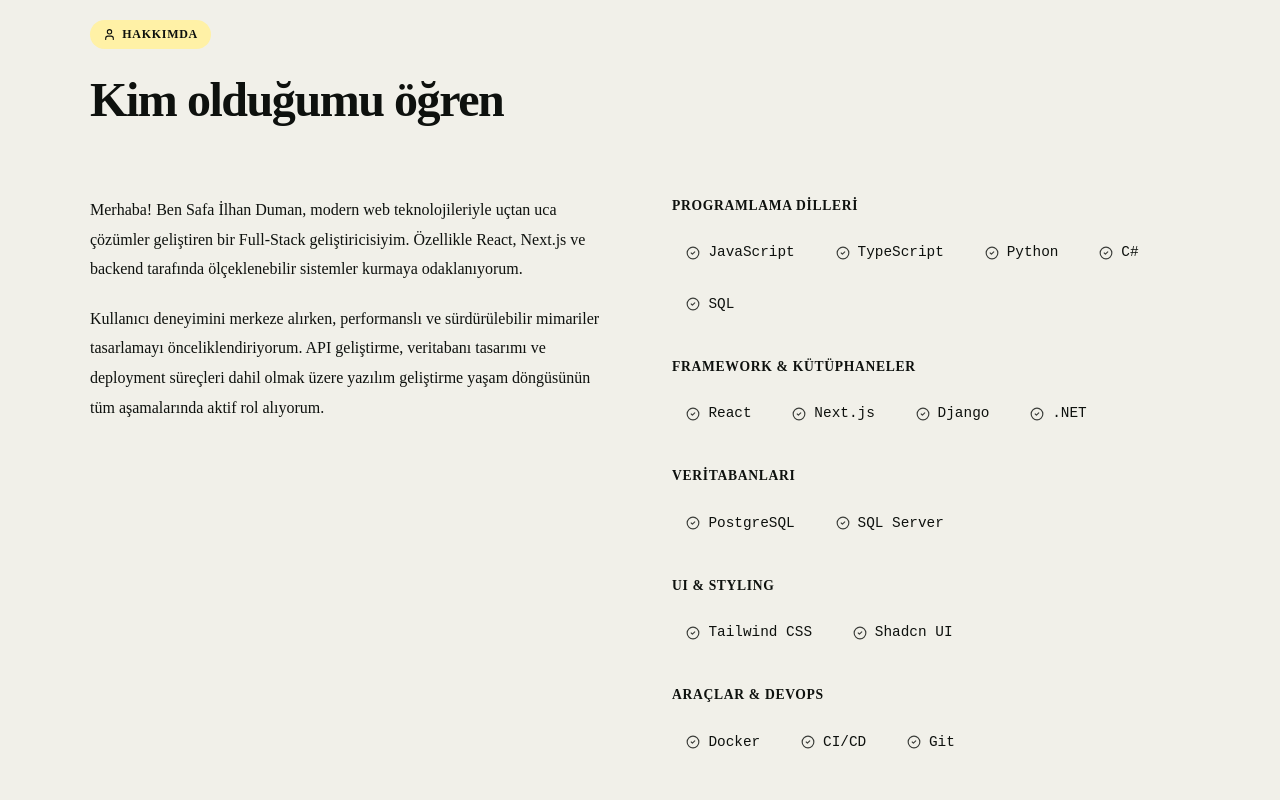
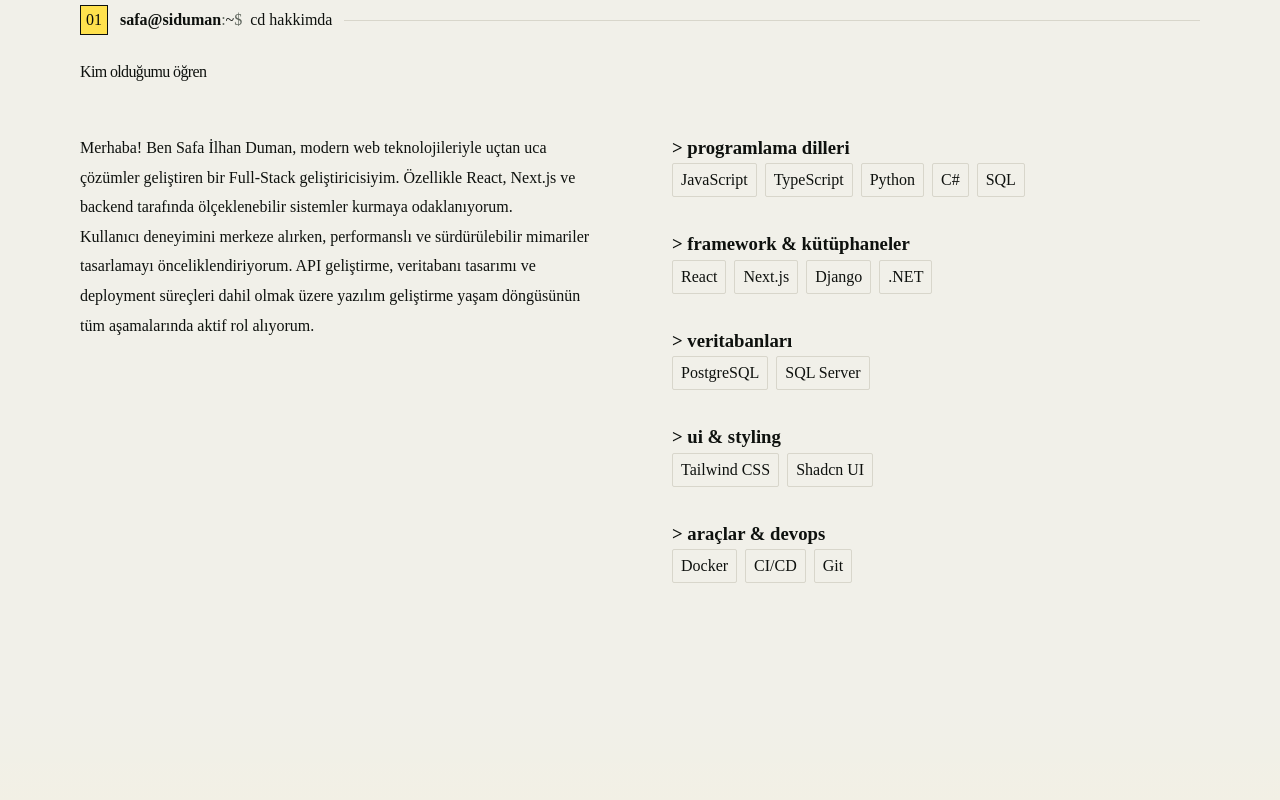
Before and after one commit to sidumandr/sidumandev, a Next.js app: page / in a window 1280 px wide. Shown: the part 820-1620 px from the top of the page. Built offline with nearby package versions, Linux system fonts and the light colour scheme.

Commit message:
Apply the numbered about section with preserved biography

```diff
--- a/src/app/components/About/About.tsx
+++ b/src/app/components/About/About.tsx
@@ -1,77 +1,7 @@
-"use client";
-
-import { User, Layers, Zap, Globe, CheckCircle2 } from "lucide-react";
+import { skillGroups } from "@/data/skills";
+import { SectionHeader } from "../ui/SectionHeader";
+import { SkillGroup } from "./SkillGroup";
 import styles from "./about.module.css";
-
-const skillGroups = [
-  {
-    title: "Programlama Dilleri",
-    skills: ["JavaScript", "TypeScript", "Python", "C#", "SQL"],
-  },
-  {
-    title: "Framework & Kütüphaneler",
-    skills: ["React", "Next.js", "Django", ".NET"],
-  },
-  {
-    title: "Veritabanları",
-    skills: ["PostgreSQL", "SQL Server"],
-  },
-  {
-    title: "UI & Stylıng",
-    skills: ["Tailwind CSS", "Shadcn UI"],
-  },
-  {
-    title: "Araçlar & DevOps",
-    skills: ["Docker", "CI/CD", "Git"],
-  },
-];
-
-const About = () => {
-  return (
-    <section className={styles.about} id="about">
-      <div className={styles.container}>
-        <div className={styles.header}>
-          <span className={styles.tag}>
-            <User size={13} /> Hakkımda
-          </span>
-          <h2 className={styles.title}>Kim olduğumu öğren</h2>
-        </div>
-
-        <div className={styles.grid}>
-          <div className={styles.left}>
-            <p className={styles.bio}>
-              Merhaba! Ben Safa İlhan Duman, modern web teknolojileriyle uçtan
-              uca çözümler geliştiren bir Full-Stack geliştiricisiyim. Özellikle
-              React, Next.js ve backend tarafında ölçeklenebilir sistemler
-              kurmaya odaklanıyorum.
-            </p>
-            <p className={styles.bio}>
-              Kullanıcı deneyimini merkeze alırken, performanslı ve
-              sürdürülebilir mimariler tasarlamayı önceliklendiriyorum. API
-              geliştirme, veritabanı tasarımı ve deployment süreçleri dahil
-              olmak üzere yazılım geliştirme yaşam döngüsünün tüm aşamalarında
-              aktif rol alıyorum.
-            </p>
-          </div>
-          <div className={styles.right}>
-            {skillGroups.map((group, idx) => (
-              <div key={idx} className={styles.skillGroup}>
-                <h3 className={styles.groupTitle}>{group.title}</h3>
-                <div className={styles.tagCloud}>
-                  {group.skills.map((skill, i) => (
-                    <span key={i} className={styles.skillBadge}>
-                      <CheckCircle2 size={14} className={styles.checkIcon} />
-                      {skill}
-                    </span>
-                  ))}
-                </div>
-              </div>
-            ))}
-          </div>
-        </div>
-      </div>
-    </section>
-  );
-};
-
-export default About;
+export default function About() {
+  return <section className="section" id="about" aria-labelledby="about-title"><div className="container"><SectionHeader index={1} command="cd hakkimda" title="Kim olduğumu öğren" id="about-title"/><div className={styles.grid}><div className={styles.bio}><p>Merhaba! Ben Safa İlhan Duman, modern web teknolojileriyle uçtan uca çözümler geliştiren bir Full-Stack geliştiricisiyim. Özellikle React, Next.js ve backend tarafında ölçeklenebilir sistemler kurmaya odaklanıyorum.</p><p>Kullanıcı deneyimini merkeze alırken, performanslı ve sürdürülebilir mimariler tasarlamayı önceliklendiriyorum. API geliştirme, veritabanı tasarımı ve deployment süreçleri dahil olmak üzere yazılım geliştirme yaşam döngüsünün tüm aşamalarında aktif rol alıyorum.</p></div><div className={styles.skills}>{skillGroups.map(group=><SkillGroup key={group.title} group={group}/>)}</div></div></div></section>;
+}
```
